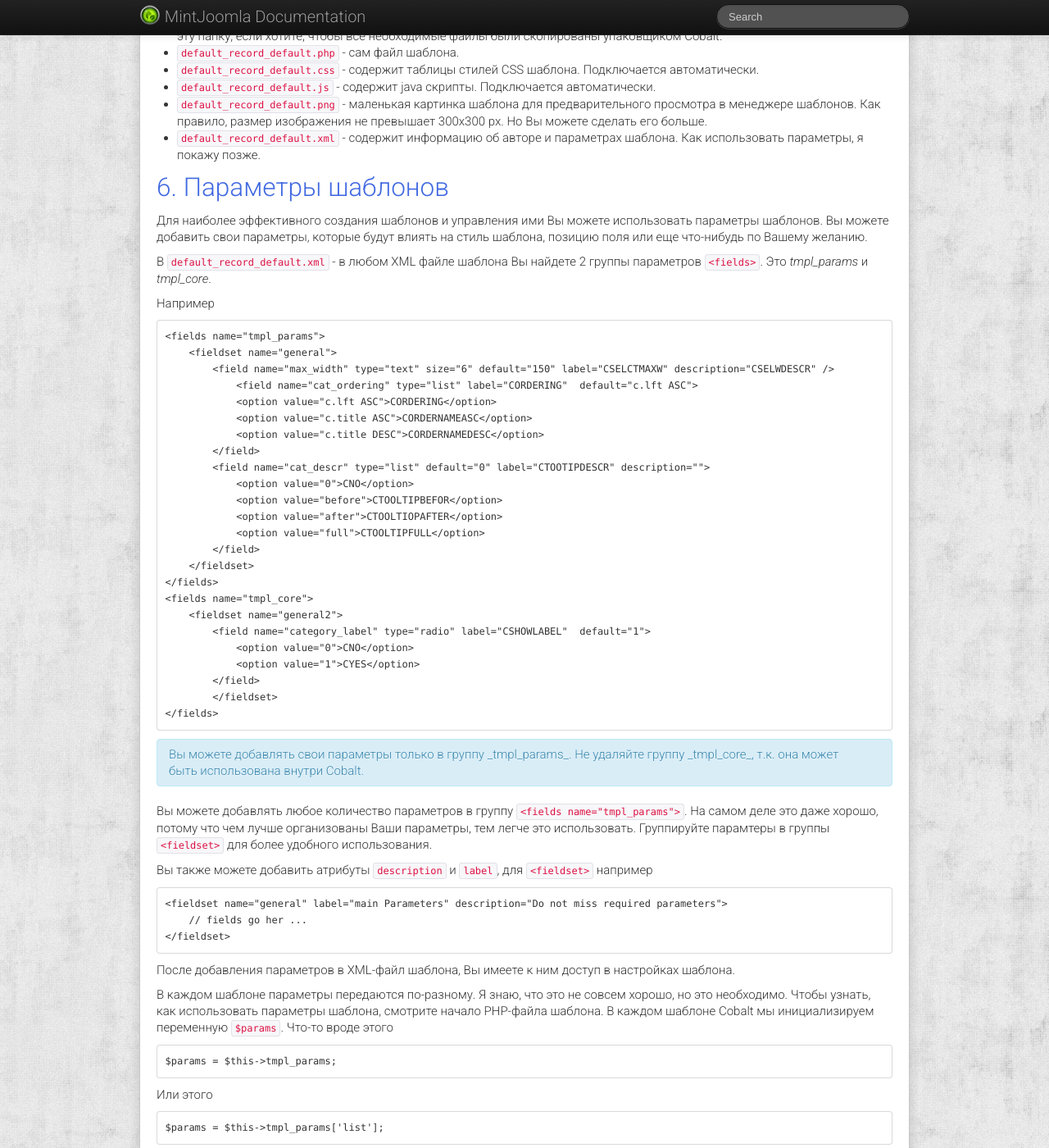
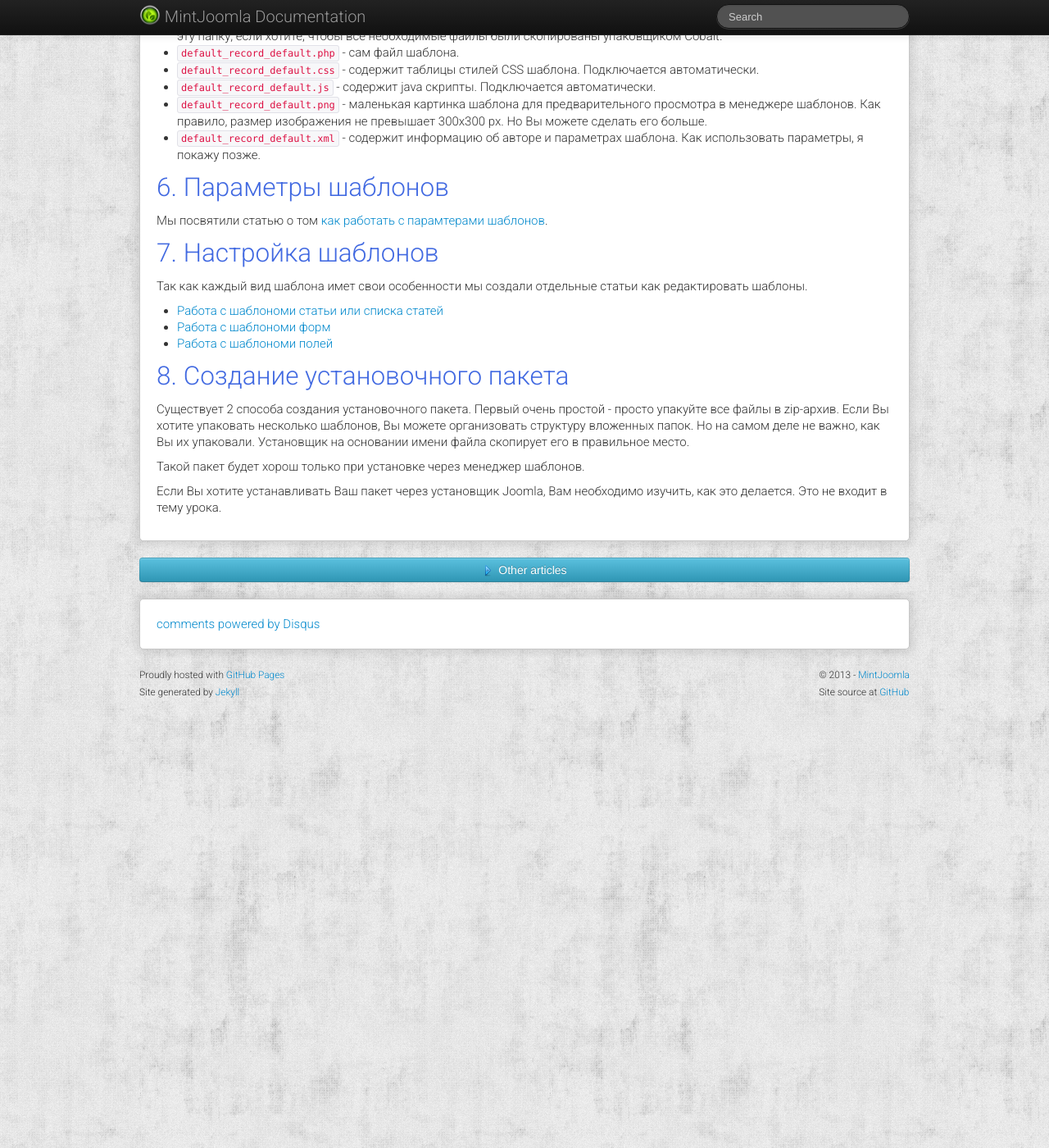
Before and after one commit to MintJoomla/MintJoomla.github.io, a Jekyll site: the page built from ru/cobalt/_posts/2013-01-01-create-templates-general.md, in a window 1280 px wide and 1400 px high, scrolled down 2915 px. Shown: the whole window at 82% size. Built offline with Jekyll 4.4.1, drawn with Linux system fonts in a browser that asks for light colours; Markdown is read by kramdown in place of the engine named in the settings; comment, search, counter and statistics services are not loaded; some of the changed text lies outside the part shown.

Commit message:
Добавил статью о парамтерах.

```diff
--- a/ru/cobalt/_posts/2013-01-01-create-templates-general.md
+++ b/ru/cobalt/_posts/2013-01-01-create-templates-general.md
@@ -82,75 +82,9 @@ tags: templates developer
 
 ## 6. Параметры шаблонов
 
-Для наиболее эффективного создания шаблонов и управления ими Вы можете использовать параметры шаблонов. Вы можете добавить свои параметры, которые будут влиять на стиль шаблона, позицию поля или еще что-нибудь по Вашему желанию.
+Мы посвятили статью о том [как работать с парамтерами шаблонов](/ru/cobalt/create-templates-params).
 
-В `default_record_default.xml` - в любом XML файле шаблона Вы найдете 2 группы параметров `<fields>`. Это _tmpl_params_ и _tmpl_core_.
-
-Например
-
-
-	<fields name="tmpl_params">
-	    <fieldset name="general">
-	        <field name="max_width" type="text" size="6" default="150" label="CSELCTMAXW" description="CSELWDESCR" />
-	            <field name="cat_ordering" type="list" label="CORDERING"  default="c.lft ASC">
-	            <option value="c.lft ASC">CORDERING</option>
-	            <option value="c.title ASC">CORDERNAMEASC</option>
-	            <option value="c.title DESC">CORDERNAMEDESC</option>
-	        </field>
-	        <field name="cat_descr" type="list" default="0" label="CTOOTIPDESCR" description="">
-	            <option value="0">CNO</option>
-	            <option value="before">CTOOLTIPBEFOR</option>
-	            <option value="after">CTOOLTIOPAFTER</option>
-	            <option value="full">CTOOLTIPFULL</option>
-	        </field>
-	    </fieldset>
-	</fields>
-	<fields name="tmpl_core">
-	    <fieldset name="general2">
-	        <field name="category_label" type="radio" label="CSHOWLABEL"  default="1">
-	            <option value="0">CNO</option>
-	            <option value="1">CYES</option>
-	        </field>
-    	</fieldset>
-	</fields>
-
-
-<div class="alert alert-info">Вы можете добавлять свои параметры только в группу _tmpl_params_. Не удаляйте группу _tmpl_core_, т.к. она может быть использована внутри Cobalt.</div>
-
-Вы можете добавлять любое количество параметров в группу `<fields name="tmpl_params">`. На самом деле это даже хорошо, потому что чем лучше организованы Ваши параметры, тем легче это использовать. Группируйте парамтеры в группы `<fieldset>` для более удобного использования.
-
-Вы также можете добавить атрибуты `description` и `label`, для `<fieldset>` например
-
-	<fieldset name="general" label="main Parameters" description="Do not miss required parameters">
-	    // fields go her ...
-	</fieldset>
-
-После добавления параметров в XML-файл шаблона, Вы имеете к ним доступ в настройках шаблона.
-
-В каждом шаблоне параметры передаются по-разному. Я знаю, что это не совсем хорошо, но это необходимо. Чтобы узнать, как использовать параметры шаблона, смотрите начало PHP-файла шаблона. В каждом шаблоне Cobalt мы инициализируем переменную `$params`. Что-то вроде этого
-
-	$params = $this->tmpl_params;
-
-Или этого
-
-	$params = $this->tmpl_params['list'];
-
-Но это всегда `$params`. Таким образом Вы можете узнать, как инициализируется объект `$params` Вашего шаблона. Не удаляйте эту строку кода.
-
-Теперь Вы можете это использовать, например
-
-	<?php if($params->get('tmpl_params.item_icon_title')): ?>
-	    <?php echo JHTML::image($url);?>
-	<?php endif; ?>
-
-Здесь `tmpl_params` в `tmpl_params.item_icon_title` есть имя группы параметров и `item_icon_title` есть имя поля
-
-	<field name="item_icon_title" type="radio" label="Show icon title"  default="1">
-	    <option value="0">CNO</option>
-	    <option value="1">CYES</option>
-	</field>
-
-## 7. Редактирование шаблонов
+## 7. Настройка шаблонов
 
 Так как каждый вид шаблона имет свои особенности мы создали отдельные статьи как редактировать шаблоны.
 
```
Also changed, not shown: ru/cobalt/_posts/2013-01-01-create-templates-articles.md (+2 -0 lines), ru/cobalt/_posts/2013-01-01-create-templates-params.md (added, +205 -0 lines).
